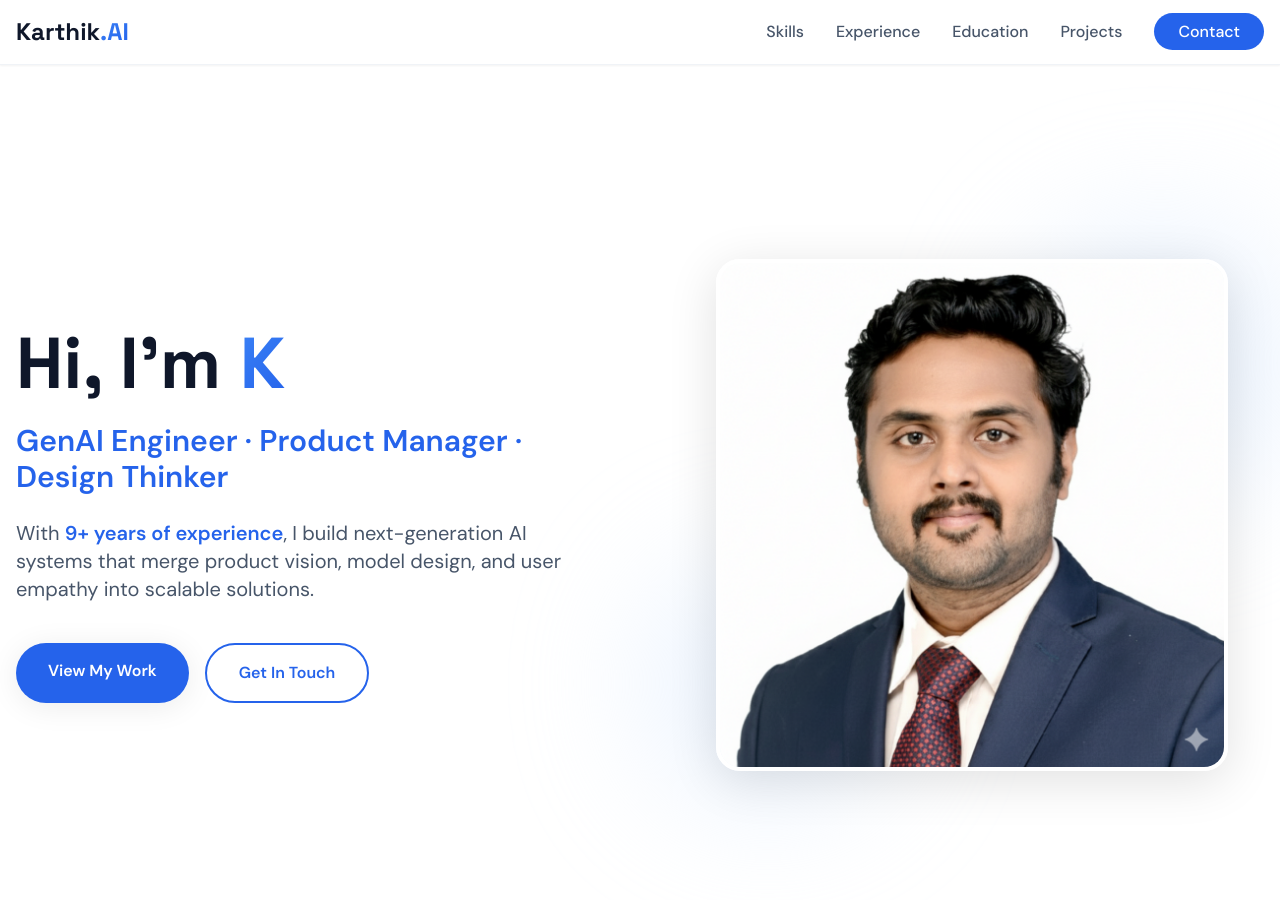
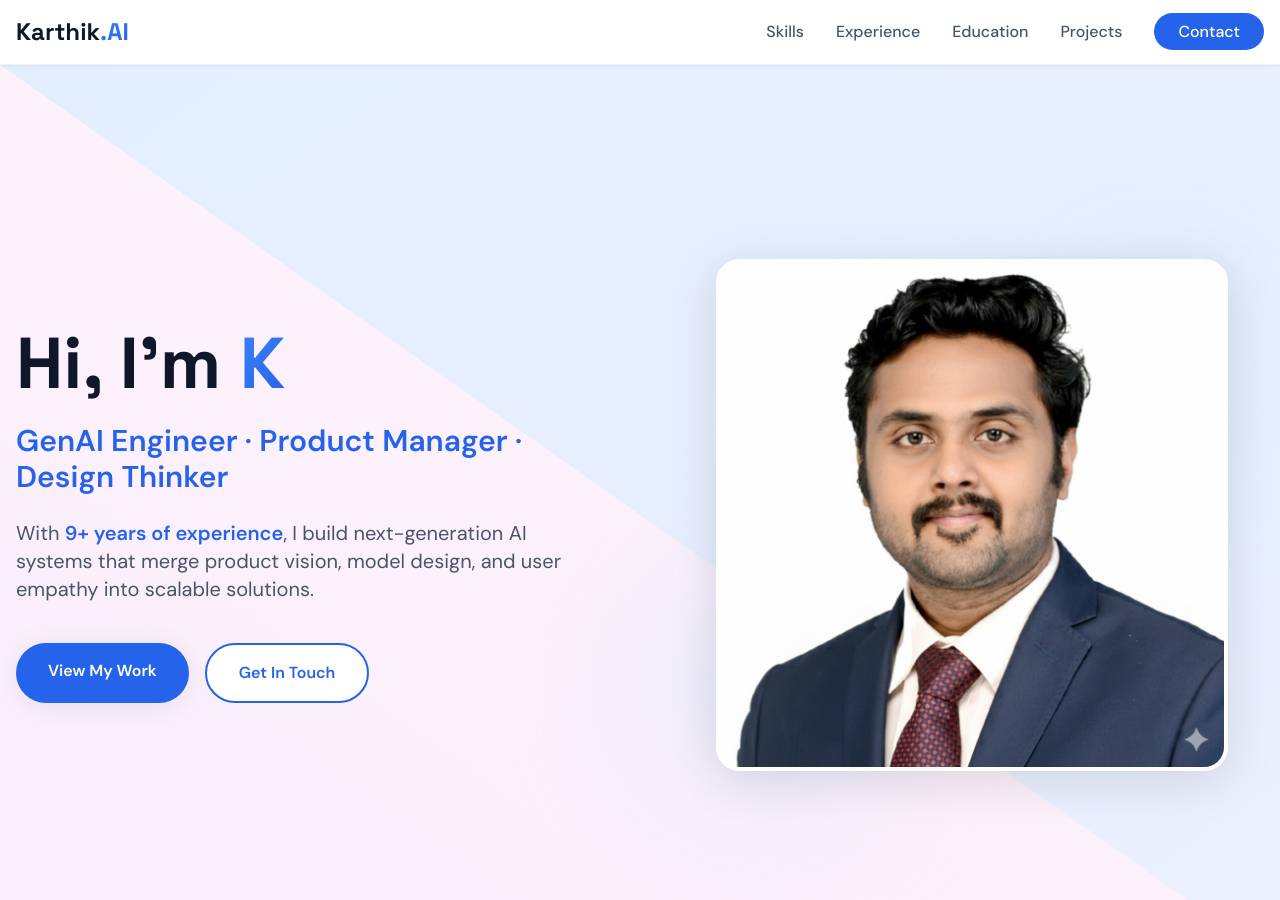
Before and after one commit to karthik65432/karthik65432.github.io, a Jekyll site: the page built from index.md, in a window 1280 px wide and 900 px high. Built offline with Jekyll 4.4.1, drawn with Linux system fonts in a browser that asks for light colours; nearby versions of some CDN libraries.

Commit message:
Revert "Force white background and disable dark mode for LinkedIn compatibility"
This reverts commit 41de327a1f700724a21866bfd8f7f29d8d5ee825.

```diff
--- a/_includes/head.html
+++ b/_includes/head.html
@@ -150,10 +150,3 @@
     50% { border-color: #3b82f6; }
   }
 </style>
-
-<style>
-  html, body {
-    background: #fff !important;
-    color-scheme: only light;
-  }
-</style>
```
